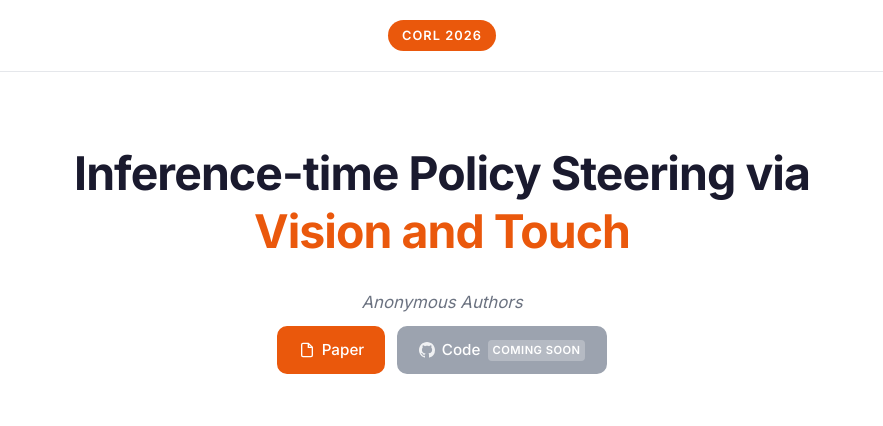
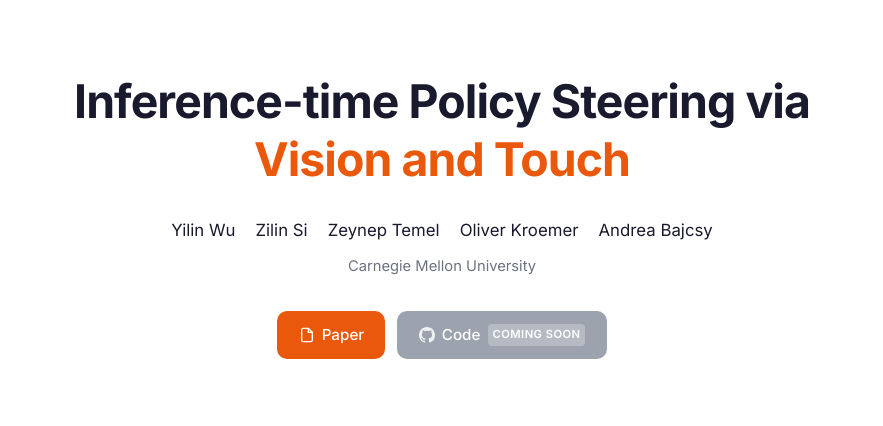
Before and after one commit to yilin-wu98/vital_website, a plain HTML site: page index.html in a window 1280 px wide. Shown: the top 426 px of the page, without its empty margins (198-1081 px from the left). Drawn offline with Linux system fonts and the light colour scheme.

Commit message:
update the website

```diff
--- a/index.html
+++ b/index.html
@@ -11,11 +11,6 @@
 </head>
 <body>
 
-<!-- ─────────────── HEADER ─────────────── -->
-<header class="site-header">
-  <span class="venue-badge">CoRL 2026</span>
-</header>
-
 <!-- ─────────────── HERO ─────────────── -->
 <section class="hero">
   <div class="container">
@@ -25,7 +20,15 @@
     </h1>
 
     <div class="authors">
-      <span class="author anon">Anonymous Authors</span>
+      <span class="author">Yilin Wu</span>
+      <span class="author">Zilin Si</span>
+      <span class="author">Zeynep Temel</span>
+      <span class="author">Oliver Kroemer</span>
+      <span class="author">Andrea Bajcsy</span>
+    </div>
+
+    <div class="affiliations">
+      <span>Carnegie Mellon University</span>
     </div>
 
     <div class="links">
```
